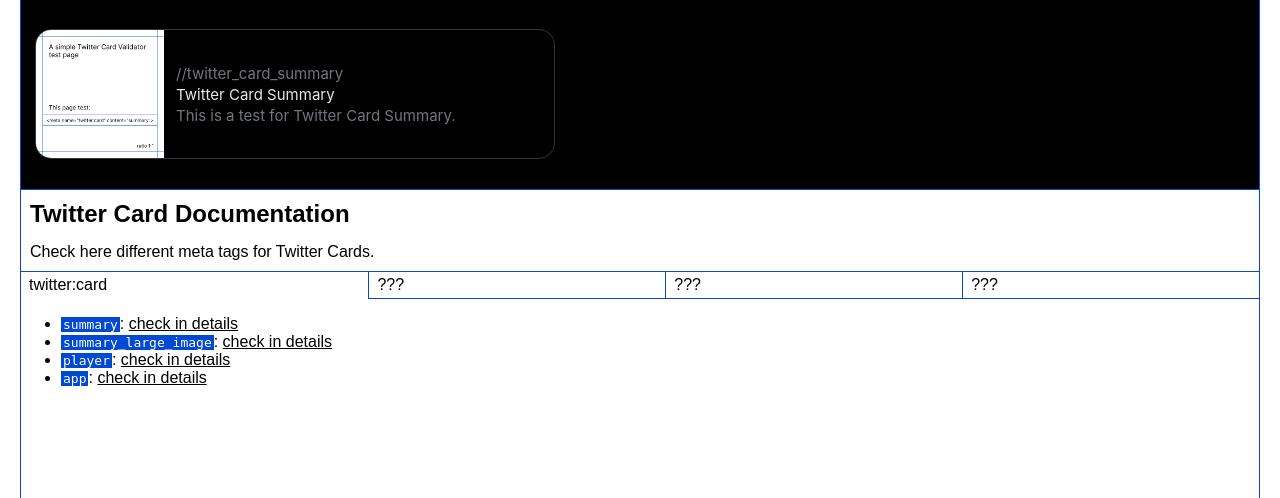
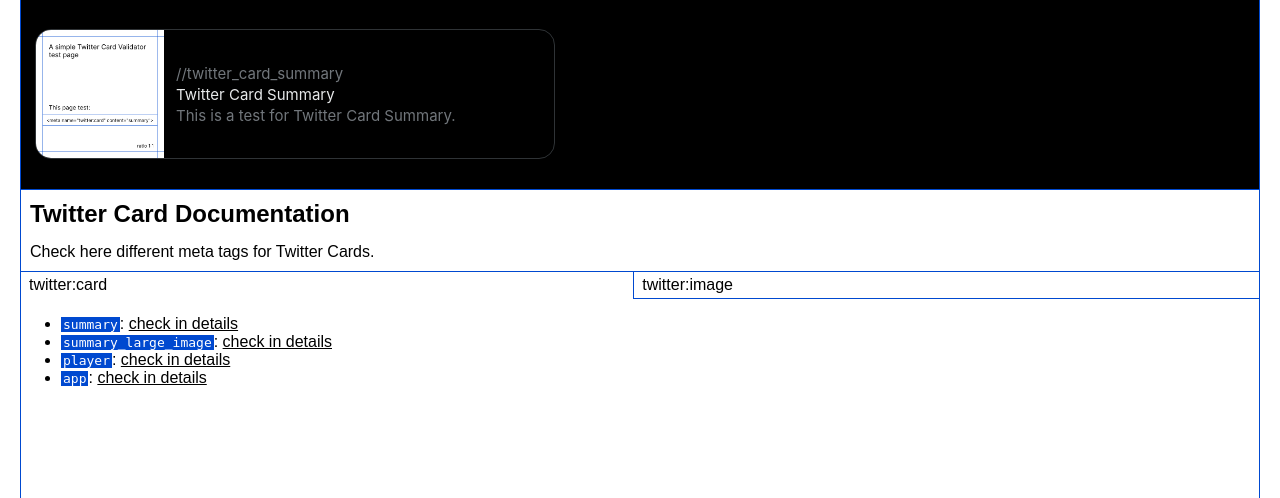
Before and after one commit to hugo-levet/seo-checker, a PHP site: page / in a window 1280 px wide. Shown: the part 210-708 px from the top of the page. Run offline with PHP 8.4, Linux system fonts and the light colour scheme; a stand-in replaces the project's code that opens the database connection; some libraries are stand-ins or nearby versions; some web fonts are replaced.

Commit message:
Add Twitter image tab with guidelines

```diff
--- a/home.php
+++ b/home.php
@@ -48,9 +48,7 @@
         <div class="tab-container">
             <header role="tablist">
                 <div role="tab" aria-controls="twitter-card" aria-selected="true">twitter:card</div>
-                <div role="tab" aria-controls="twitter-card">???</div>
-                <div role="tab" aria-controls="twitter-card">???</div>
-                <div role="tab" aria-controls="twitter-card">???</div>
+                <div role="tab" aria-controls="twitter-image">twitter:image</div>
             </header>
             <div role="tabpanel" id="twitter-card" style="display: block;">
                 <ul>
@@ -67,6 +65,15 @@
                         <code>app</code>: <a href="/twitter_card_app" openOnNewWindow>check in details</a>
                     </li>
                 </ul>
+            </div>
+            <div role="tabpanel" id="twitter-image">
+                <p>In the provided code, the images for different Twitter Card types are displayed with specific aspect ratios:</p>
+                <ul>
+                    <li><code>summary</code> and <code>player</code> The images are displayed with a 1:1 aspect ratio.</li>
+                    <li><code>summary_large_image</code> The images are displayed with a 2:1 aspect ratio. <em>However, you should account for some bleed area because the actual display ratio is a bit more square than 2:1.</em></li>
+                    <li><code>app</code> Image displayed for this type is directly fetched from the App Store. It's the icon of the app.</li>
+                </ul>
+                <p>This means that when designing images for these Twitter Cards, you should ensure that the images for summary and player are square, while the images for summary_large_image should be rectangular with a 2:1 ratio, keeping in mind the bleed area. No image is needed for the app type.</p>
             </div>
         </div>
     </section>
```
